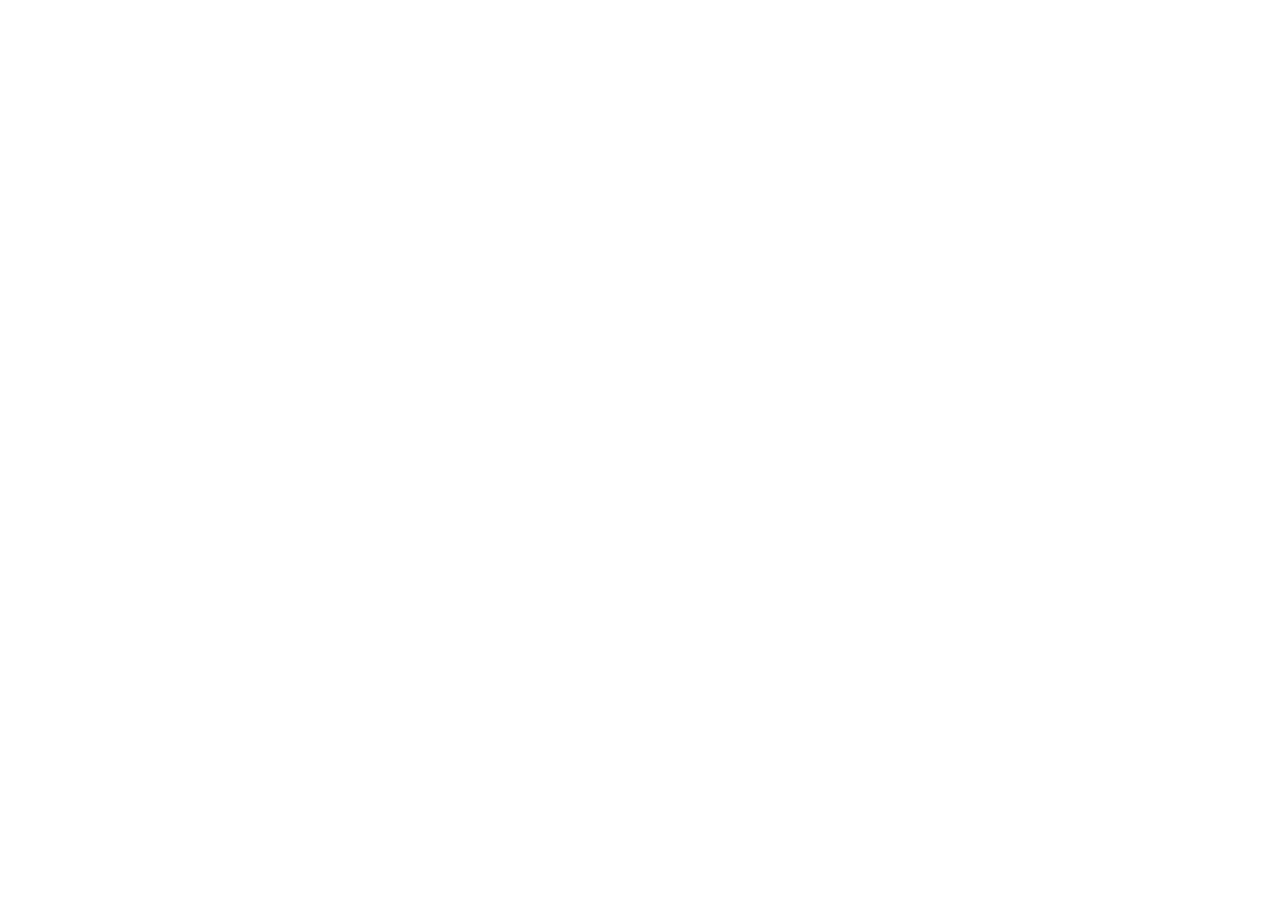
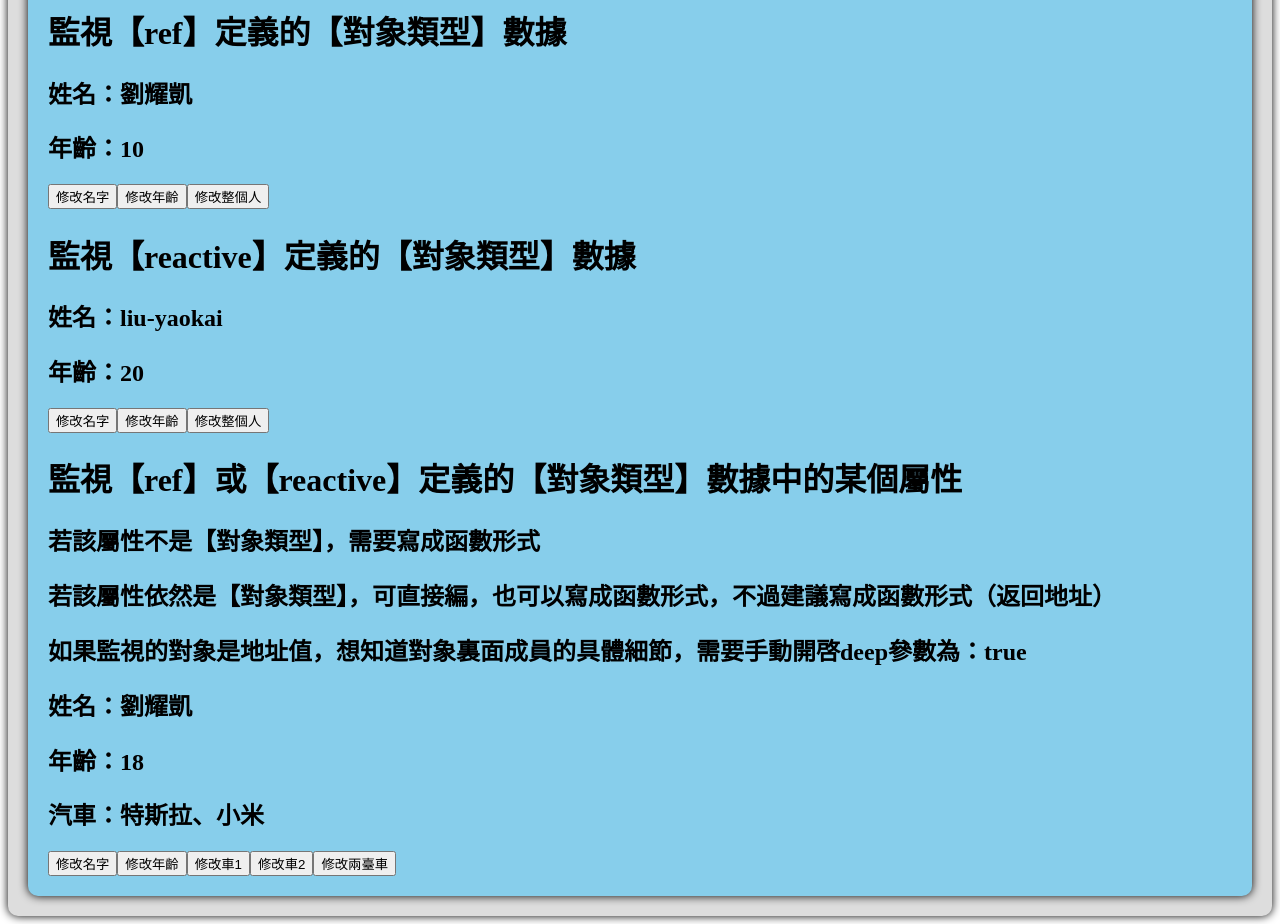
Before and after one commit to leo8799/vue_project_practice, a Vue app: page / in a window 1280 px wide. Shown: the part 320-1244 px from the top of the page. Before the commit the page ends 800 px from the top, so only its background shows below. Built offline with nearby package versions, Linux system fonts and the light colour scheme; the HTML template or start-up script is replaced by a standard one.

Commit message:
feat: add watch.vue component
根據watch可監視的四種數據類型【ref】、【reactive】、【函數返回值】、【包含上述類型的數組】，練習了開發中可能會遇見的五種狀況。

```diff
--- a/src/App.vue
+++ b/src/App.vue
@@ -1,15 +1,17 @@
 <template>
   <div class="app">
     <h1>你好啊！</h1>
-    <Person></Person>
+    <!-- <Person></Person> -->
+    <watch></watch>
   </div>
 </template>
 
 <script lang="ts">
   import Person from './components/Person.vue';
+  import watch from './components/watch.vue';
   export default{
     name: 'App',
-    components: {Person}
+    components: {Person, watch}
   }
 </script>
 
--- /dev/null
+++ b/src/components/watch.vue
@@ -0,0 +1,130 @@
+<template>
+  <div class="watch">
+    <h1>監視【ref】定義的【基本類型】數據</h1>
+    <h2>當前求和為：{{ sum }}</h2>
+    <button @click="changeSum">點我sum+1</button>
+    <h1>監視【ref】定義的【對象類型】數據</h1>
+    <h2>姓名：{{ person.name }}</h2>
+    <h2>年齡：{{ person.age }}</h2>
+    <button @click="changeName">修改名字</button>
+    <button @click="changeAge">修改年齡</button>
+    <button @click="changePerson">修改整個人</button>
+    <h1>監視【reactive】定義的【對象類型】數據</h1>
+    <h2>姓名：{{ person_reactive.name }}</h2>
+    <h2>年齡：{{ person_reactive.age }}</h2>
+    <button @click="changeName_reactive">修改名字</button>
+    <button @click="changeAge_reactive">修改年齡</button>
+    <button @click="changePerson_reactive">修改整個人</button>
+    <h1>監視【ref】或【reactive】定義的【對象類型】數據中的某個屬性</h1>
+    <h2>若該屬性不是【對象類型】，需要寫成函數形式</h2>
+    <h2>若該屬性依然是【對象類型】，可直接編，也可以寫成函數形式，不過建議寫成函數形式（返回地址）</h2>
+    <h2>如果監視的對象是地址值，想知道對象裏面成員的具體細節，需要手動開啓deep參數為：true</h2>
+    <h2>姓名：{{ person_with_car.name }}</h2>
+    <h2>年齡：{{ person_with_car.age }}</h2>
+    <h2>汽車：{{ person_with_car.car.c1 }}、{{ person_with_car.car.c2 }}</h2>
+    <button @click="change_person_with_car_name">修改名字</button>
+    <button @click="change_person_with_car_age">修改年齡</button>
+    <button @click="change_person_with_car_c1">修改車1</button>
+    <button @click="change_person_with_car_c2">修改車2</button>
+    <button @click="change_person_with_car_car">修改兩臺車</button>
+  </div>
+</template>
+
+<script lang="ts" setup name="Person">
+  import { reactive, ref, watch } from 'vue';
+  let sum = ref(0)
+
+  let person = ref({
+    name: '劉耀凱',
+    age: 10
+  })
+
+  let person_reactive = reactive({
+    name: 'liu-yaokai',
+    age: 20
+  })
+
+  let person_with_car = reactive({
+    name: '劉耀凱',
+    age: 18,
+    car:{
+      c1: '特斯拉',
+      c2: '小米'
+    }
+  })
+
+  function changeSum(){
+    sum.value += 1
+  }
+  function changeName(){
+    person.value.name += '~'
+  }
+  function changeAge(){
+    person.value.age += 1
+  }
+  function changePerson(){
+    person.value = {name: '陳翠連', age: 18}
+  }
+
+  function changeName_reactive(){
+    person_reactive.name += '~'
+  }
+  function changeAge_reactive(){
+    person_reactive.age += 1
+  }
+  function changePerson_reactive(){
+    Object.assign(person_reactive, {name: 'chen-cuilian', age: 18})
+  }
+
+  function change_person_with_car_name(){
+    person_with_car.name += '~'
+  }
+  function change_person_with_car_age(){
+    person_with_car.age += 1
+  }
+  function change_person_with_car_c1(){
+    person_with_car.car.c1 = '藍寶堅尼'
+  }
+  function change_person_with_car_c2(){
+    person_with_car.car.c2 = '瑪莎拉蒂'
+  }
+  function change_person_with_car_car(){
+    person_with_car.car = {c1: '法拉利', c2: '勞斯萊斯'}
+  }
+
+  const stopWatch = watch(sum, (newValue, oldValue)=>{
+    console.log('sum變化了', newValue, oldValue)
+    if(newValue >= 10){
+      stopWatch()
+    }
+  })
+
+  watch(person, (newValue, oldValue)=>{
+    console.log('person變化了', newValue, oldValue)
+  }, {deep:true, immediate:true})
+
+  watch(person_reactive, (newValue, oldValue)=>{
+    console.log('person_reactive變化了', newValue, oldValue)
+  })
+
+  watch(()=>{return person_with_car.name}, (newValue, oldValue)=>{
+    console.log('person_with_cat.name變化了', newValue, oldValue)
+  })
+
+  watch(()=>person_with_car.car, (newValue, oldValue)=>{
+    console.log('person_with_cat.car變化了', newValue, oldValue)
+  }, {deep:true})
+
+  watch([person, person_with_car],(newNvalue, oldValue)=>{
+    console.log('有車的人或沒車的人改變了', newNvalue, oldValue)
+  }, {deep:true})
+</script>
+
+<style>
+  .watch {
+    background-color: skyblue;
+    box-shadow: 0 0 10px;
+    border-radius: 10px;
+    paDDING: 20px;
+  }
+</style>
```
